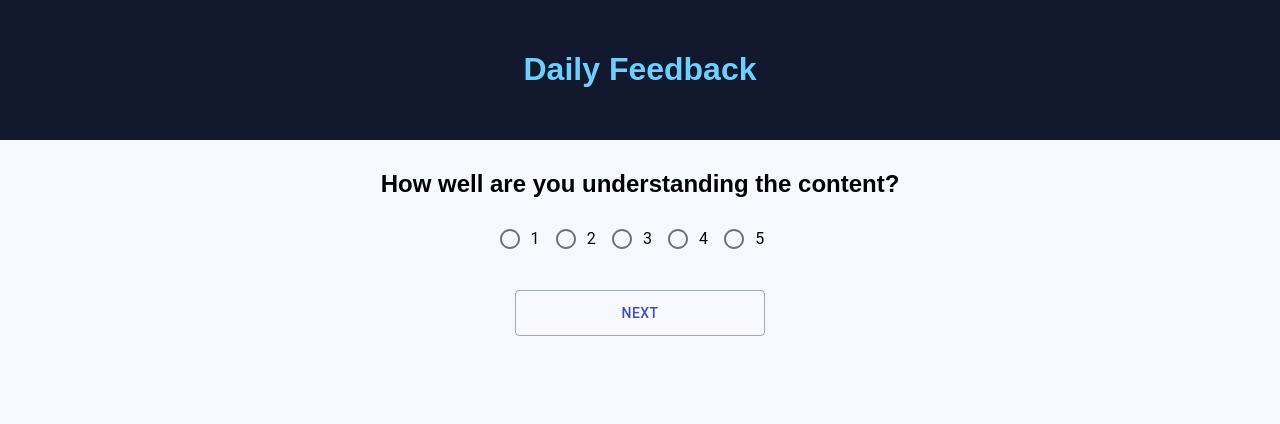
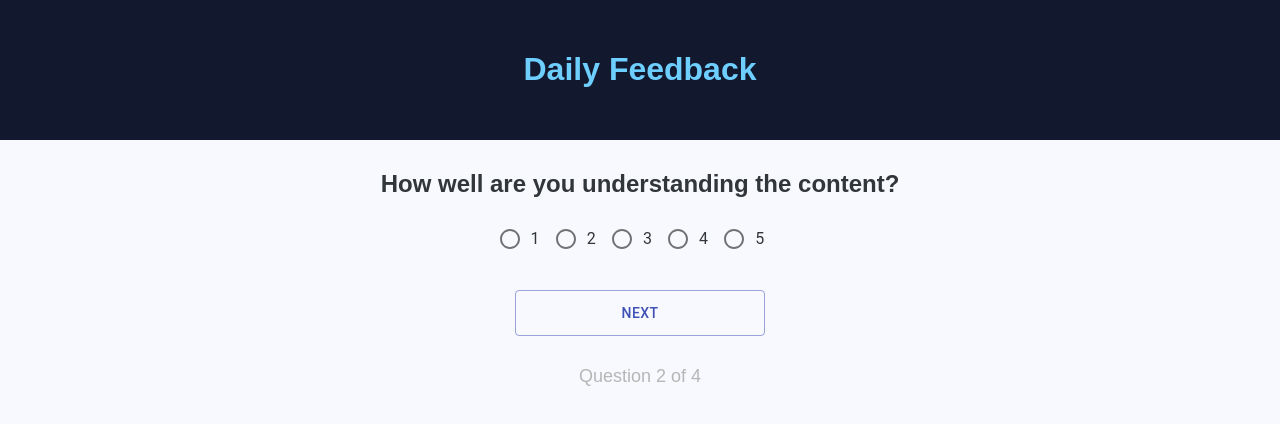
Before and after one commit to stevesavstrom/weekend-redux-feedback-loop, a React (Create React App) app: page /#/understanding in a window 1280 px wide. Shown: the top 424 px of the page. Built offline with nearby package versions, Linux system fonts and the light colour scheme.

Commit message:
more styling - change colors of h2 and icon

```diff
--- a/src/components/Comments/Comments.jsx
+++ b/src/components/Comments/Comments.jsx
@@ -70,6 +70,7 @@ function Comments() {
             Next
           </Button>
         </Box>
+        <p id="question">Question 4 of 4</p>
       </form>
     </section>
     </main>
--- a/src/components/Feeling/Feeling.css
+++ b/src/components/Feeling/Feeling.css
@@ -1,4 +1,10 @@
 main {
+	color: #313639;
 	background-color: #f8f8ff;
 	padding-bottom: 30%;
 }
+
+#question {
+	color: #b6b6b6;
+	font-size: 18px;
+}
--- a/src/components/Feeling/Feeling.jsx
+++ b/src/components/Feeling/Feeling.jsx
@@ -22,7 +22,7 @@ const useStyles = makeStyles({
   },
   box: {
     margin: "30px",
-  }
+  },
 });
 
 function Feeling() {
@@ -92,6 +92,7 @@ function Feeling() {
               Next
             </Button>
           </Box>
+          <p id="question">Question 1 of 4</p>
         </form>
       </section>
     </main>
--- a/src/components/Support/Support.jsx
+++ b/src/components/Support/Support.jsx
@@ -96,6 +96,7 @@ function Support() {
               Next
             </Button>
           </Box>
+          <p id="question">Question 3 of 4</p>
         </form>
       </section>
     </main>
--- a/src/components/Understanding/Understanding.jsx
+++ b/src/components/Understanding/Understanding.jsx
@@ -96,6 +96,7 @@ function Understanding() {
             Next
           </Button>
         </Box>
+        <p id="question">Question 2 of 4</p>
       </form>
     </section>
     </main>
```
